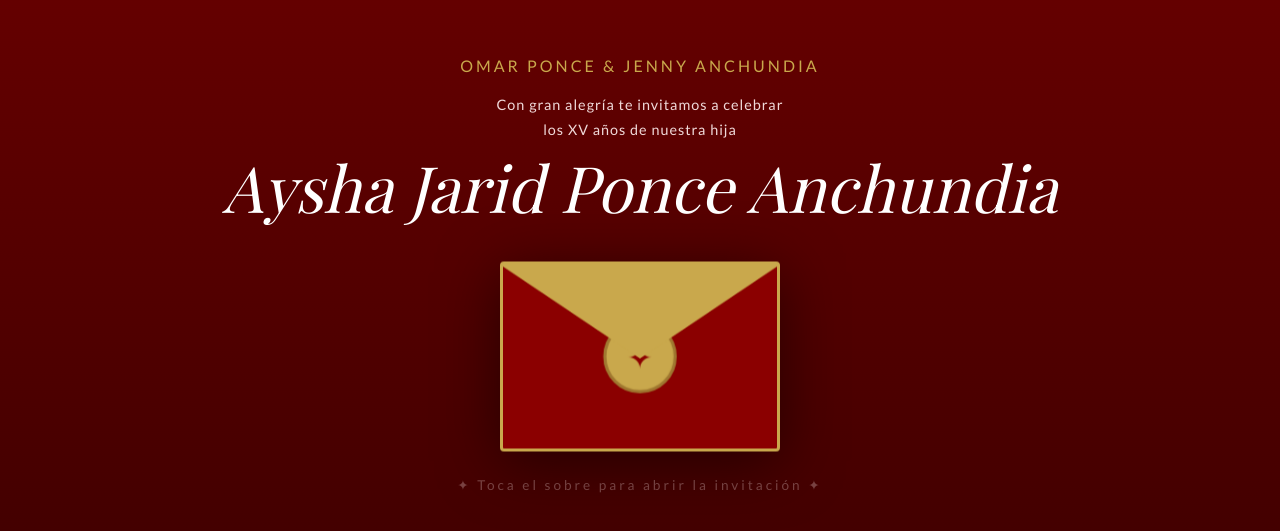
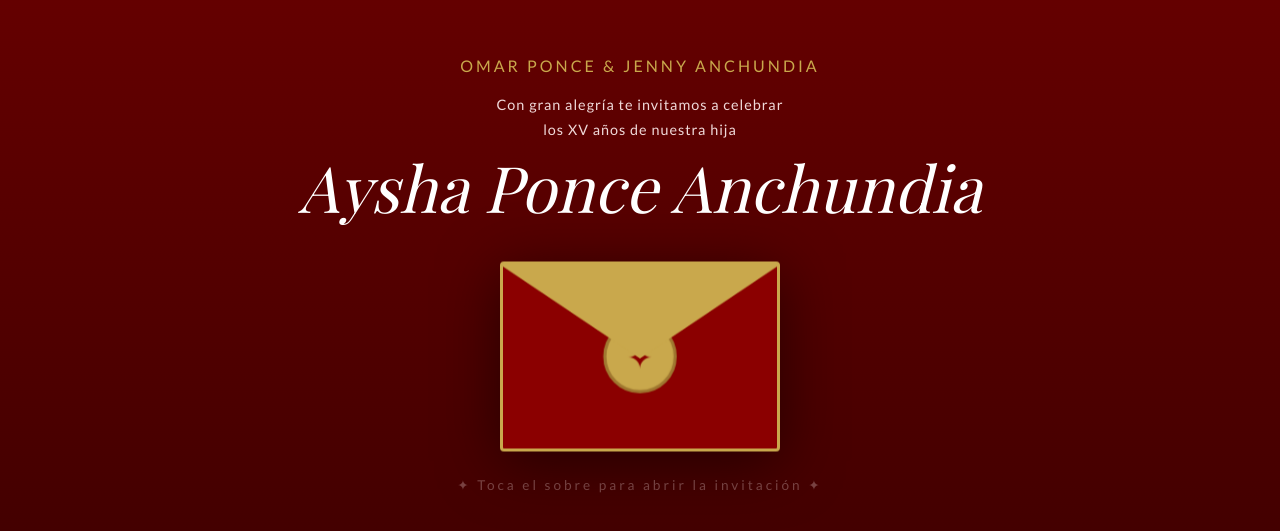
Before and after one commit to Melissa-Plaza/XV-AYSHA, an Angular app: page / in a window 1280 px wide. Shown: the part 111-642 px from the top of the page. Built offline with nearby package versions, Linux system fonts and the light colour scheme; a web font is replaced by a local one.

Commit message:
fix event card visible

```diff
--- a/src/app/components/envelope/envelope.html
+++ b/src/app/components/envelope/envelope.html
@@ -4,7 +4,7 @@
     <p class="parents-names">Omar Ponce & Jenny Anchundia</p>
     <p class="parents-msg">Con gran alegría te invitamos a celebrar</p>
     <p class="parents-msg">los XV años de nuestra hija</p>
-    <h1 class="parents-daughter">Aysha Jarid Ponce Anchundia</h1>
+    <h1 class="parents-daughter">Aysha Ponce Anchundia</h1>
   </div>
 
   <div class="envelope-container">
```
